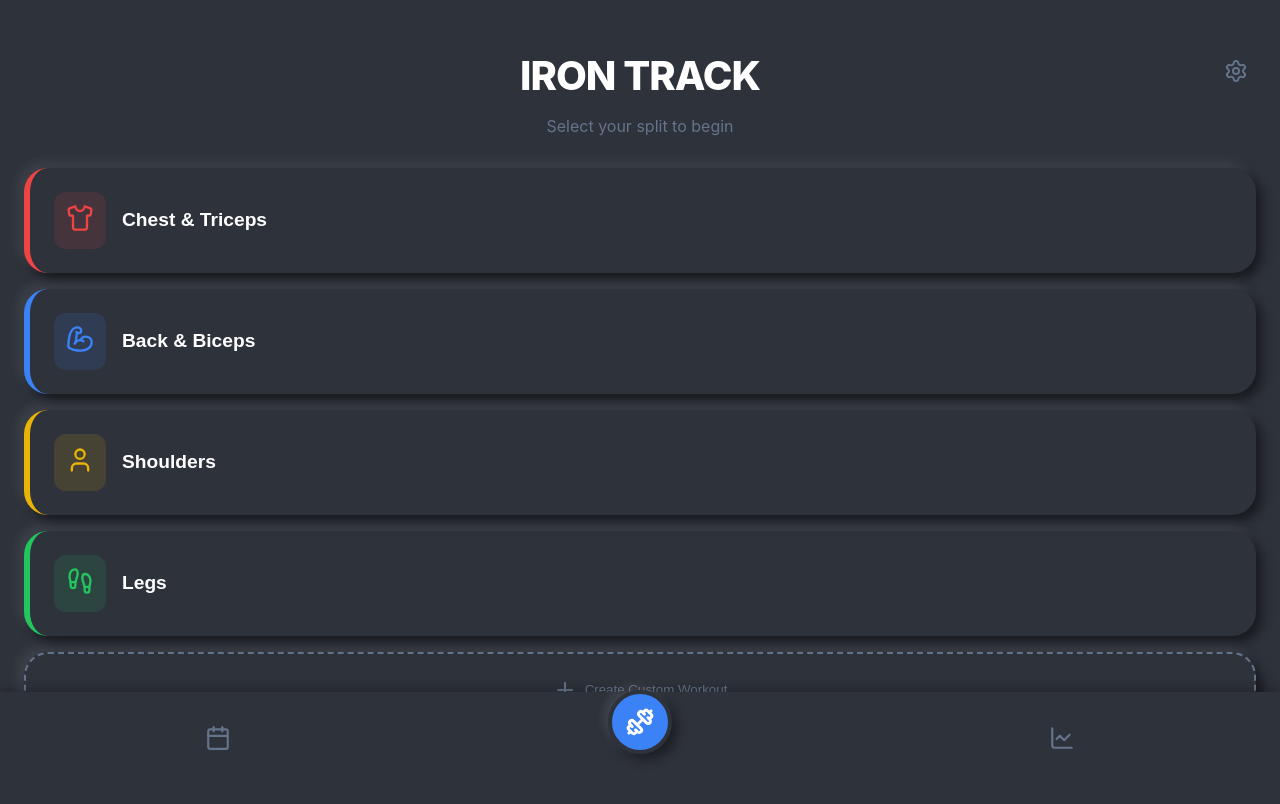
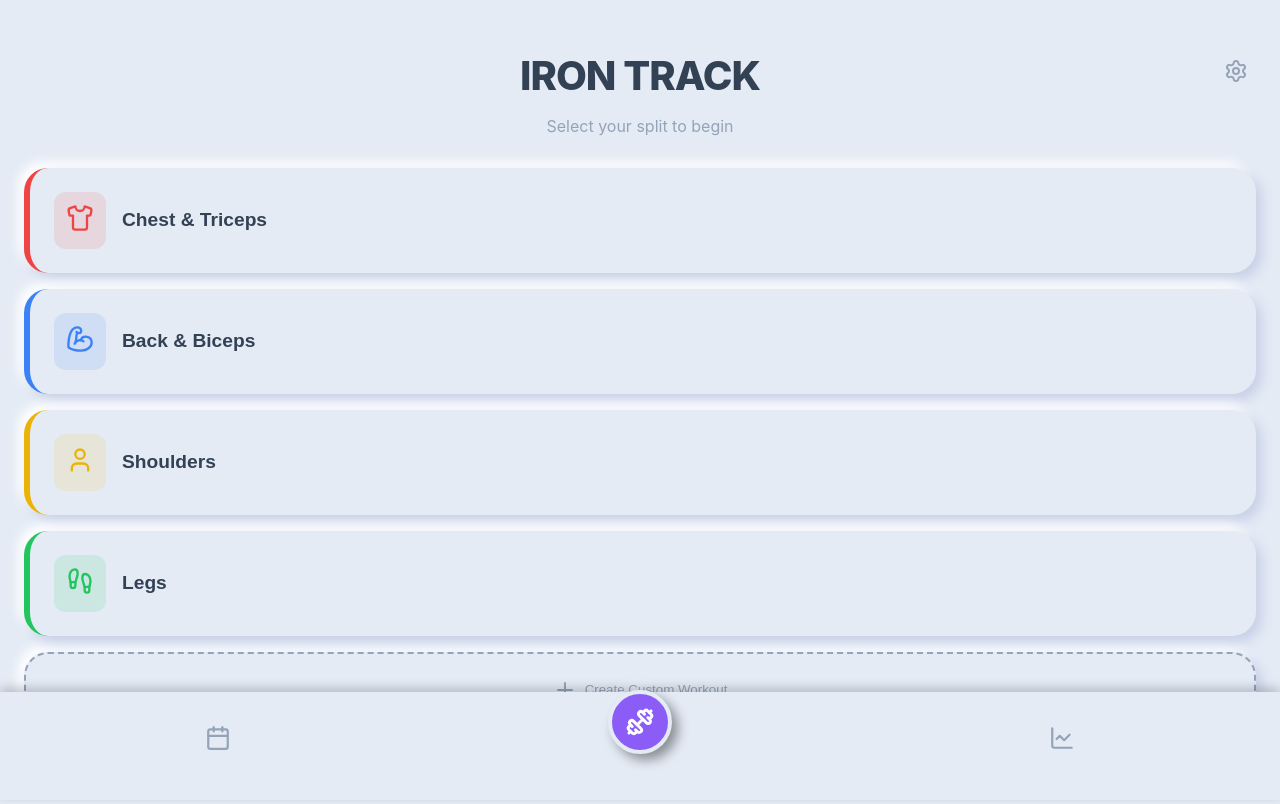
Before and after one commit to tincholas/workout-tracker, a React (Vite) app: page / in a window 1280 px wide. Shown: the top 804 px of the page. Built offline with nearby package versions, Linux system fonts and the light colour scheme.

Commit message:
implemented light/dark mode based on system settings

```diff
--- a/src/components/CardioChart.jsx
+++ b/src/components/CardioChart.jsx
@@ -2,7 +2,10 @@ import React, { useMemo } from 'react';
 import '../utils/chartSetup';
 import { Bar } from 'react-chartjs-2';
 
+import { useThemeColors } from '../hooks/useThemeColors';
+
 export default function CardioChart({ history, currentMonth, currentYear }) {
+    const { textMuted, borderSubtle } = useThemeColors();
     const chartData = useMemo(() => {
         if (!history) return null;
 
@@ -53,17 +56,19 @@ export default function CardioChart({ history, currentMonth, currentYear }) {
         responsive: true,
         maintainAspectRatio: false,
         plugins: {
-            legend: { position: 'bottom', labels: { color: '#a3a3a3', boxWidth: 12 } },
+            legend: { position: 'bottom', labels: { color: textMuted, boxWidth: 12 } },
             title: { display: false },
         },
         scales: {
             x: {
                 grid: { display: false },
-                ticks: { color: '#a3a3a3', maxTicksLimit: 10 }
+                border: { display: false },
+                ticks: { color: textMuted, maxTicksLimit: 10 }
             },
             y: {
-                grid: { color: 'rgba(255,255,255,0.05)' },
-                ticks: { color: '#a3a3a3' } // precision ignored for minutes
+                grid: { color: borderSubtle },
+                border: { display: false },
+                ticks: { color: textMuted } // precision ignored for minutes
             },
         },
     };
--- a/src/components/VolumeChart.jsx
+++ b/src/components/VolumeChart.jsx
@@ -3,7 +3,10 @@ import '../utils/chartSetup';
 import { Bar } from 'react-chartjs-2';
 import { TARGET_COLORS } from '../store/models';
 
+import { useThemeColors } from '../hooks/useThemeColors';
+
 export default function VolumeChart({ history, currentMonth, currentYear }) {
+    const { textMuted, borderSubtle } = useThemeColors();
     const chartData = useMemo(() => {
         if (!history) return null;
 
@@ -71,19 +74,21 @@ export default function VolumeChart({ history, currentMonth, currentYear }) {
         responsive: true,
         maintainAspectRatio: false,
         plugins: {
-            legend: { position: 'bottom', labels: { color: '#a3a3a3', boxWidth: 12 } },
+            legend: { position: 'bottom', labels: { color: textMuted, boxWidth: 12 } },
             title: { display: false },
         },
         scales: {
             x: {
                 stacked: true,
                 grid: { display: false },
-                ticks: { color: '#a3a3a3', maxTicksLimit: 10 }
+                border: { display: false },
+                ticks: { color: textMuted, maxTicksLimit: 10 }
             },
             y: {
                 stacked: true,
-                grid: { color: 'rgba(255,255,255,0.05)' },
-                ticks: { color: '#a3a3a3', precision: 0 }
+                grid: { color: borderSubtle },
+                border: { display: false },
+                ticks: { color: textMuted, precision: 0 }
             },
         },
     };
--- /dev/null
+++ b/src/hooks/useThemeColors.js
@@ -0,0 +1,37 @@
+import { useState, useEffect } from 'react';
+
+/**
+ * Hook to get resolved CSS variable values.
+ * Listens for system theme changes to update.
+ */
+export function useThemeColors() {
+    const getColors = () => {
+        const style = getComputedStyle(document.body);
+        return {
+            textMuted: style.getPropertyValue('--text-muted').trim() || '#a3a3a3',
+            textPrimary: style.getPropertyValue('--text-primary').trim() || '#fff',
+            borderSubtle: style.getPropertyValue('--border-subtle').trim() || 'rgba(255,255,255,0.05)',
+            cardioColor: style.getPropertyValue('--color-success').trim() || '#22c55e',
+            chestColor: style.getPropertyValue('--color-primary').trim() || '#3b82f6',
+        };
+    };
+
+    const [colors, setColors] = useState(getColors());
+
+    useEffect(() => {
+        // Initial fetch in case styles weren't ready
+        setColors(getColors());
+
+        // Listen for theme changes
+        const mediaQuery = window.matchMedia('(prefers-color-scheme: light)');
+        const handleChange = () => {
+            // Slight delay to allow CSS to apply
+            setTimeout(() => setColors(getColors()), 50);
+        };
+
+        mediaQuery.addEventListener('change', handleChange);
+        return () => mediaQuery.removeEventListener('change', handleChange);
+    }, []);
+
+    return colors;
+}
--- a/src/index.css
+++ b/src/index.css
@@ -9,6 +9,8 @@
   /* Shadows */
   --shadow-light: rgba(255, 255, 255, 0.08);
   --shadow-dark: rgba(0, 0, 0, 0.5);
+
+  --bg-overlay: rgba(0, 0, 0, 0.85);
 
   --shadow-convex:
     6px 6px 12px var(--shadow-dark),
@@ -29,6 +31,9 @@
   --text-secondary: #94a3b8;
   --text-muted: #64748b;
 
+  /* Borders */
+  --border-subtle: rgba(255, 255, 255, 0.05);
+
   /* Spacing */
   --space-xs: 0.25rem;
   --space-sm: 0.5rem;
@@ -44,6 +49,36 @@
 
   /* Transitions */
   --ease-spring: cubic-bezier(0.4, 0.0, 0.2, 1);
+}
+
+@media (prefers-color-scheme: light) {
+  :root {
+    /* Colors - Neumorphic Light Mode */
+    --bg-app: #e4ebf5;
+    --bg-card: #e4ebf5;
+    --bg-input: #e4ebf5;
+
+    /* Shadows */
+    --shadow-light: #ffffff;
+    --shadow-dark: #c8d0e7;
+
+    --bg-overlay: rgba(228, 235, 245, 0.9);
+
+    /* Accents - Purple Theme */
+    --color-primary: #8b5cf6;
+    /* Violet 500 */
+    --color-primary-glow: rgba(139, 92, 246, 0.4);
+
+    /* Text */
+    --text-primary: #334155;
+    /* Slate 700 */
+    --text-secondary: #64748b;
+    /* Slate 500 */
+    --text-muted: #94a3b8;
+    /* Slate 400 */
+
+    --border-subtle: rgba(0, 0, 0, 0.03);
+  }
 }
 
 body {
--- a/src/pages/ExerciseAnalytics.jsx
+++ b/src/pages/ExerciseAnalytics.jsx
@@ -6,6 +6,7 @@ import '../utils/chartSetup';
 import { Line } from 'react-chartjs-2';
 import { ArrowLeft } from 'lucide-react';
 import { TARGET_COLORS } from '../store/models';
+import { useThemeColors } from '../hooks/useThemeColors';
 
 export default function ExerciseAnalytics() {
     const [searchParams] = useSearchParams();
@@ -13,6 +14,7 @@ export default function ExerciseAnalytics() {
     const exerciseName = searchParams.get('exercise');
     const targetGroup = searchParams.get('target');
     const { history, renameExercise } = useWorkout();
+    const { textMuted, textPrimary, borderSubtle } = useThemeColors();
     const [isEditing, setIsEditing] = React.useState(false);
     const [editName, setEditName] = React.useState(exerciseName || '');
 
@@ -144,11 +146,11 @@ export default function ExerciseAnalytics() {
     const options = {
         responsive: true,
         plugins: {
-            legend: { position: 'top', labels: { color: '#a3a3a3', boxWidth: 12 } },
+            legend: { position: 'top', labels: { color: textMuted, boxWidth: 12 } },
             title: {
                 display: true,
                 text: targetGroup ? `${targetGroup} Progression` : 'Strength Progression',
-                color: '#fff'
+                color: textPrimary
             },
             tooltip: {
                 mode: 'index',
@@ -157,13 +159,15 @@ export default function ExerciseAnalytics() {
         },
         scales: {
             y: {
-                grid: { color: 'rgba(255,255,255,0.1)' },
-                ticks: { color: '#a3a3a3' },
+                grid: { color: borderSubtle },
+                border: { display: false },
+                ticks: { color: textMuted },
                 beginAtZero: true
             },
             x: {
-                grid: { color: 'rgba(255,255,255,0.1)' },
-                ticks: { color: '#a3a3a3' }
+                grid: { color: borderSubtle },
+                border: { display: false },
+                ticks: { color: textMuted }
             }
         },
         interaction: {
@@ -216,13 +220,13 @@ export default function ExerciseAnalytics() {
                         <label style={{ fontSize: '0.8rem', color: 'var(--text-muted)' }}>Muscle Group</label>
                         <select
                             className="input"
-                            style={{ padding: '0.8rem', backgroundColor: '#1f2937', color: '#fff', border: '1px solid #444' }}
+                            style={{ padding: '0.8rem', backgroundColor: 'var(--bg-input)', color: 'var(--text-primary)', border: '1px solid var(--border-subtle)' }}
                             value={editTarget}
                             onChange={e => setEditTarget(e.target.value)}
                         >
-                            <option value="" style={{ backgroundColor: '#1f2937' }}>Select (Optional)</option>
+                            <option value="" style={{ backgroundColor: 'var(--bg-card)' }}>Select (Optional)</option>
                             {MUSCLE_GROUPS.map(g => (
-                                <option key={g} value={g} style={{ backgroundColor: '#1f2937' }}>{g}</option>
+                                <option key={g} value={g} style={{ backgroundColor: 'var(--bg-card)' }}>{g}</option>
                             ))}
                         </select>
 
--- a/src/pages/Home.jsx
+++ b/src/pages/Home.jsx
@@ -87,7 +87,7 @@ export default function Home() {
 
     return (
         <div className="page-container" style={{ padding: 'var(--space-lg)' }}>
-            <header style={{ marginBottom: '2rem', textAlign: 'center', color: '#ffffff', position: 'relative' }}>
+            <header style={{ marginBottom: '2rem', textAlign: 'center', color: 'var(--text-primary)', position: 'relative' }}>
                 <button
                     onClick={() => setShowSettings(true)}
                     style={{
@@ -103,7 +103,7 @@ export default function Home() {
                 >
                     <Settings size={24} />
                 </button>
-                <h1 style={{ fontSize: '2.5rem', fontWeight: '800', letterSpacing: '-1px', marginBottom: '0.5rem', color: '#ffffff' }}>
+                <h1 style={{ fontSize: '2.5rem', fontWeight: '800', letterSpacing: '-1px', marginBottom: '0.5rem', color: 'var(--text-primary)' }}>
                     IRON <span style={{ color: 'var(--primary)' }}>TRACK</span>
                 </h1>
                 <p style={{ color: 'var(--text-muted)' }}>Select your split to begin</p>
@@ -141,7 +141,7 @@ export default function Home() {
                                 textAlign: 'left',
                                 cursor: 'pointer',
                                 transition: 'transform 0.2s',
-                                color: '#ffffff', // Ensure white text
+                                color: 'var(--text-primary)', // Ensure readability in boith modes
                                 position: 'relative'
                             }}
                         >
@@ -188,7 +188,7 @@ export default function Home() {
                                     width: '100%',
                                     textAlign: 'left',
                                     cursor: 'pointer',
-                                    color: '#ffffff' // Ensure white text
+                                    color: 'var(--text-primary)' // Ensure readability in both modes
                                 }}
                             >
                                 <div style={{
@@ -272,7 +272,7 @@ export default function Home() {
 
                         <form onSubmit={handleCreate}>
                             <div style={{ marginBottom: '1rem' }}>
-                                <label style={{ display: 'block', marginBottom: '0.5rem', color: '#a3a3a3' }}>Name</label>
+                                <label style={{ display: 'block', marginBottom: '0.5rem', color: 'var(--text-muted)' }}>Name</label>
                                 <input
                                     type="text"
                                     value={newWorkoutName}
@@ -285,7 +285,7 @@ export default function Home() {
                             </div>
 
                             <div style={{ marginBottom: '1.5rem' }}>
-                                <label style={{ display: 'block', marginBottom: '0.5rem', color: '#a3a3a3' }}>Color</label>
+                                <label style={{ display: 'block', marginBottom: '0.5rem', color: 'var(--text-muted)' }}>Color</label>
                                 <div style={{ display: 'flex', gap: '0.5rem', flexWrap: 'wrap' }}>
                                     {COLORS.map(c => (
                                         <div
@@ -303,7 +303,7 @@ export default function Home() {
                             </div>
 
                             <div style={{ marginBottom: '1.5rem' }}>
-                                <label style={{ display: 'block', marginBottom: '0.5rem', color: '#a3a3a3' }}>Icon</label>
+                                <label style={{ display: 'block', marginBottom: '0.5rem', color: 'var(--text-muted)' }}>Icon</label>
                                 <div style={{
                                     display: 'grid',
                                     gridTemplateColumns: 'repeat(5, 1fr)',
```
Also changed, not shown: src/components/CardioTimer.jsx (+4 -4 lines), src/components/ExercisePickerModal.jsx (+7 -7 lines), src/components/SettingsModal.jsx (+5 -5 lines), src/pages/Calendar.jsx (+4 -4 lines).
